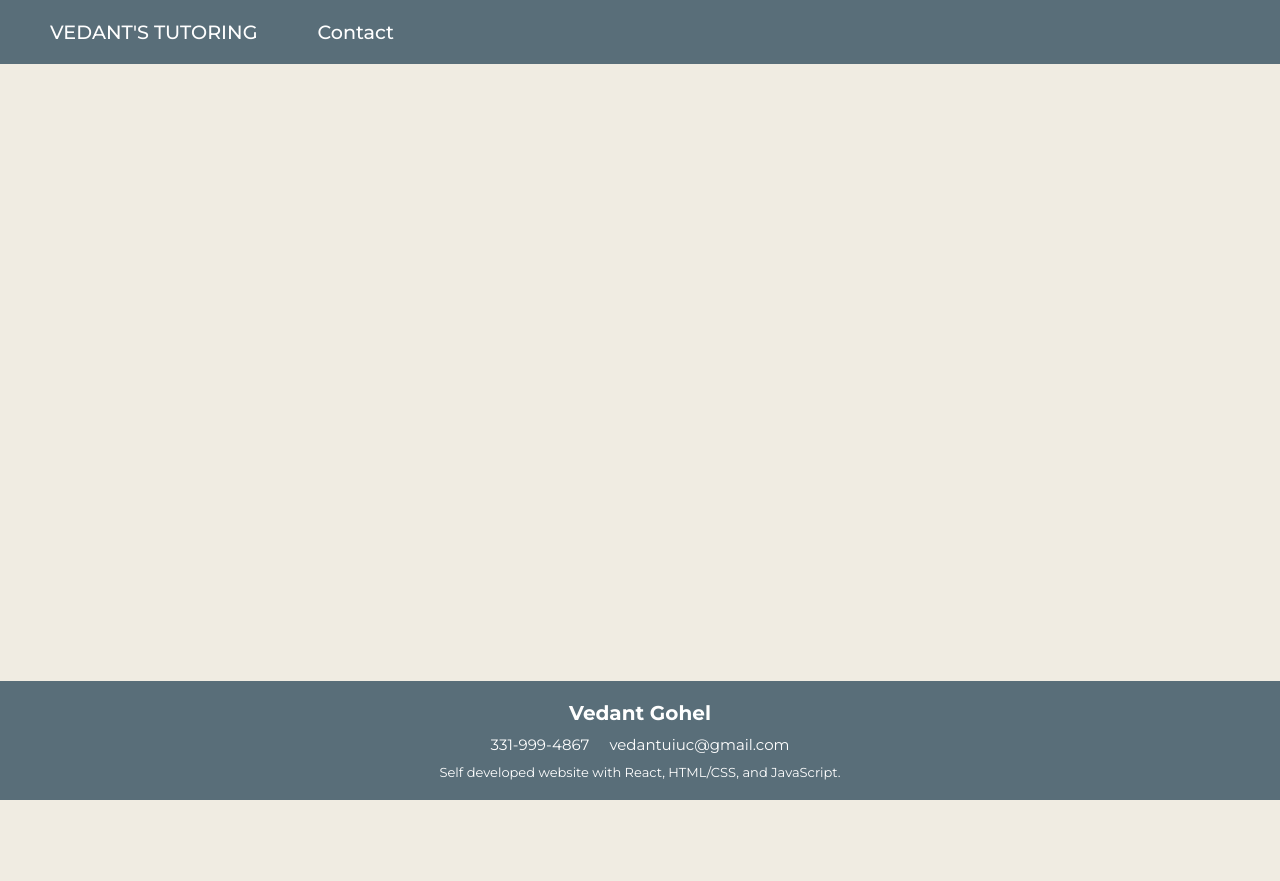
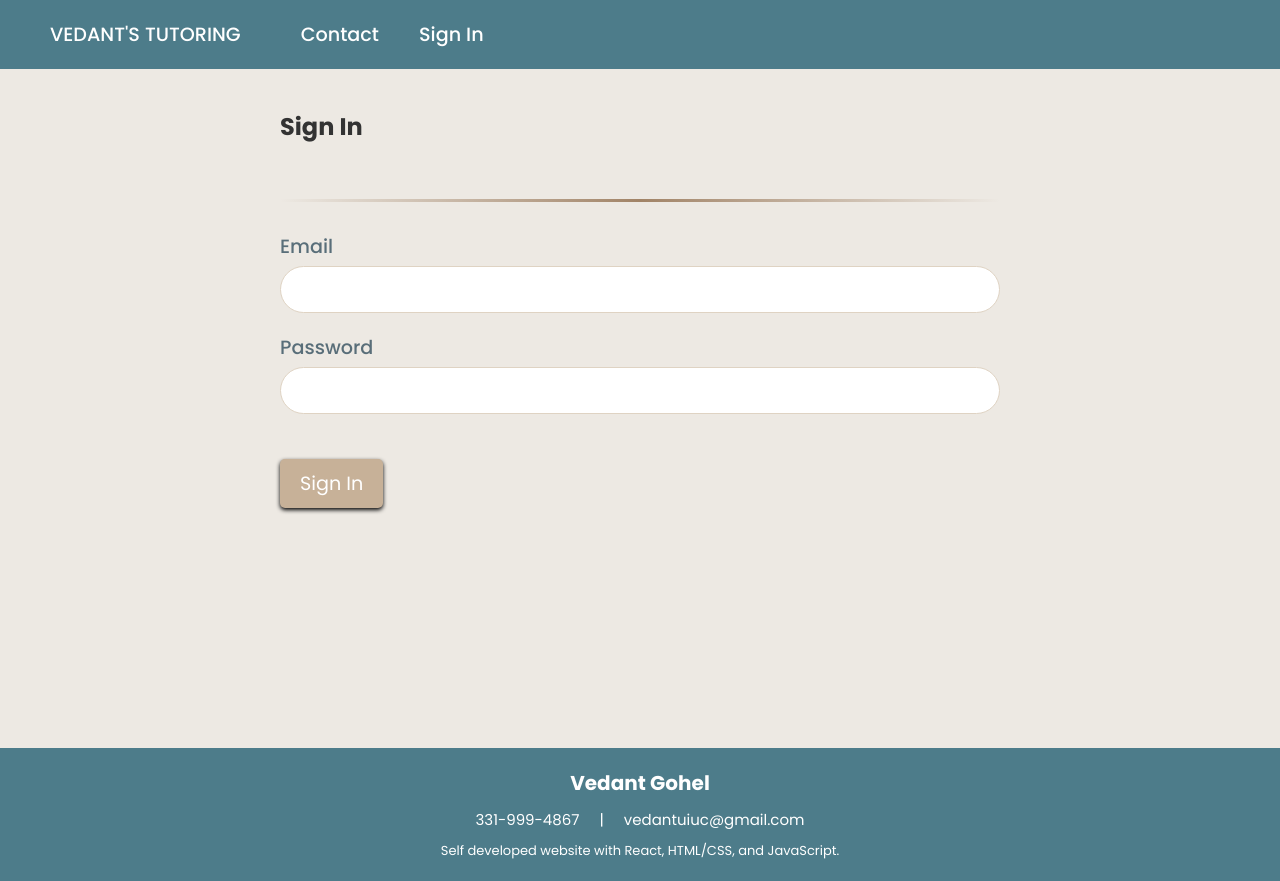
Before and after one commit to VedantCars2004/vedantstutoring, a React (Create React App) app: page /sign-in in a window 1280 px wide. Before the commit the page ends 800 px from the top, so only its background shows below. Built offline with nearby package versions, Linux system fonts and the light colour scheme.

Commit message:
updated css and added sign in page

```diff
--- a/src/App.css
+++ b/src/App.css
@@ -1,16 +1,15 @@
-/* App.css */
-@import url('https://fonts.googleapis.com/css2?family=Montserrat:wght@400;500;700&display=swap');
+@import url('https://fonts.googleapis.com/css2?family=Poppins:wght@400;500;600;700&display=swap');
 
 * {
   box-sizing: border-box;
   margin: 0;
   padding: 0;
-  font-family: 'Montserrat', sans-serif;
+  font-family: 'Poppins', sans-serif;
 }
 
 body {
-  background-color: #f0ece2;
-  color: #596e79;
+  background-color: #ede9e3;
+  color: #333;
 }
 
 .app {
@@ -32,24 +31,28 @@ body {
 
 .profile-container h1 {
   text-align: center;
+  font-weight: 700;
+  color: #3d3d3d;
 }
 
 .profile-container h2 {
   text-align: center;
+  font-weight: 600;
+  color: #555;
 }
 
 .main-heading {
   font-size: 3rem;
   font-weight: 700;
-  color: #596e79;
+  color: #333;
   margin-bottom: 1rem;
   text-align: center;
 }
 
 .subheading {
   font-size: 2rem;
-  font-weight: 700;
-  color: #c7b198;
+  font-weight: 600;
+  color: #555;
   margin-bottom: 0.5rem;
 }
 
@@ -57,7 +60,7 @@ body {
   font-size: 1.2rem;
   line-height: 1.6;
   margin-bottom: 2rem;
-  color: #596e79;
+  color: #666;
 }
 
 .course-card-container {
@@ -67,7 +70,7 @@ body {
 }
 
 .course-card {
-  border: 1px solid #dfd3c3;
+  border: 1px solid #e0e0e0;
   border-radius: 10px;
   padding: 30px;
   margin: 20px;
@@ -87,18 +90,17 @@ body {
   }
  }
 
-
 .card-title {
   font-size: 1.8rem;
   font-weight: 700;
-  color: #596e79;
+  color: #333;
   margin-bottom: 1rem;
 }
 
 .detail-text {
   font-size: 1.2rem;
   line-height: 1.6;
-  color: #596e79;
+  color: #666;
   margin-bottom: 0.5rem;
 }
 
@@ -110,7 +112,7 @@ body {
 }
 
 .nav-btn {
-  background-color: #c7b198;
+  background-color: #4d7c8a;
   color: #fff;
   border: none;
   padding: 10px 20px;
@@ -122,53 +124,35 @@ body {
 }
 
 .nav-btn:hover {
-  background-color: #596e79;
+  background-color: #3d6677;
   box-shadow: 0 4px 8px rgba(0, 0, 0, 0.2);
 }
 
 .nav-btn:active {
-  background-color: #475260;
+  background-color: #335769;
   box-shadow: 0 1px 2px rgba(0, 0, 0, 0.2);
   transform: translateY(1px);
 }
 
-.prev-btn {
-  background-color: #c7b198;
+.prev-btn,
+.next-btn {
+  background-color: #4d7c8a;
   color: #fff;
-  padding: 1px 20px;
+  padding: 10px 20px;
   border: none;
   border-radius: 5px;
   cursor: pointer;
-  font-size: 15px;
+  font-size: 16px;
   transition: background-color 0.5s ease, box-shadow 0.5s ease, transform 0.3s ease;
-  box-shadow: 0 1px 3px rgba(0,0,0.5)
+  box-shadow: 0 1px 3px rgba(0, 0, 0, 0.2);
 }
 
-.prev-btn:hover {
-  background-color: #596e79;
-  box-shadow: 0 4px 8px rgba(0, 0, 0, 1.2);
+.prev-btn:hover,
+.next-btn:hover {
+  background-color: #3d6677;
+  box-shadow: 0 4px 8px rgba(0, 0, 0, 0.2);
   transform: scale(1.05);
 }
-
-.next-btn {
-  background-color: #c7b198;
-  color: #fff;
-  padding: 5px 20px;
-  border: none;
-  border-radius: 5px;
-  cursor: pointer;
-  font-size: 15px;
-  transition: background-color 0.5s ease, box-shadow 0.5s ease, transform 0.3s ease;
-  box-shadow: 0 1px 3px rgba(0,0,0.5)
-}
-
-.next-btn:hover {
-  background-color: #596e79;
-  box-shadow: 0 4px 8px rgba(0, 0, 0, 1.2);
-  transform: scale(1.05);
-  font-size: 15px;
-}
-
 
 @keyframes fadeIn {
   from {
@@ -186,7 +170,7 @@ body {
   display: flex;
   justify-content: space-between;
   align-items: center;
-  background-color: #596e79;
+  background-color: #4d7c8a;
   color: #fff;
   padding: 20px;
 }
@@ -213,13 +197,13 @@ body {
 }
 
 .nav-link:hover {
-  background-color: #dfd3c3;
-  color: #596e79;
+  background-color: #3d6677;
+  color: #fff;
 }
 
 /* Footer */
 .footer {
-  background-color: #596e79;
+  background-color: #4d7c8a;
   color: #fff;
   padding: 20px;
   text-align: center;
@@ -256,116 +240,9 @@ body {
   }
  }
 
-
-.contact-info {
-  display: flex;
-  justify-content: center;
-  margin-bottom: 10px;
+ hr {
+  border: none;
+  height: 3px;
+  background-image: linear-gradient(to right, rgba(0, 0, 0, 0), rgba(153, 120, 89, 0.9), rgba(0, 0, 0, 0));
+  margin: 30px 0;
 }
-
-.contact-info p {
-  margin: 0 10px;
-  font-size: 15px;
-}
-
-.website-info {
-  font-size: 1rem;
-}
-
-/* Contact Page */
-.contact-page {
-  max-width: 800px;
-  margin: 0 auto;
-  padding: 40px;
-}
-
-.section-title {
-  font-size: 1.4rem;
-  font-weight: 500;
-  color: #596e79;
-  margin-bottom: 1rem;
-}
-
-.contact-options {
-  list-style-type: none;
-  padding: 0;
-  margin-bottom: 2rem;
-}
-
-.contact-options li {
-  font-size: 1.2rem;
-  line-height: 1.6;
-  color: #596e79;
-  margin-bottom: 0.5rem;
-}
-
-.contact-form {
-  background-color: #fff;
-  padding: 30px;
-  border-radius: 10px;
-  box-shadow: 0 4px 8px rgba(0, 0, 0, 0.1);
-}
-
-.form-group {
-  margin-bottom: 20px;
-  position: relative;
-}
-
-.form-group label {
-  font-size: 1.2rem;
-  font-weight: 500;
-  color: #596e79;
-  margin-bottom: 5px;
-  display: block;
-}
-
-.form-group input {
-  width: 100%;
-  padding: 10px;
-  border: 1px solid #dfd3c3;
-  border-radius: 100px;
-  font-size: 1rem;
-  color: #596e79;
-  transition: border-color 0.3s ease;
-}
-
-.form-group input:focus {
-  outline: none;
-  border-color: #c7b198;
-  animation: inputFocus 0.3s ease-in-out;
-}
-
-.form-group input:hover {
-  border-color: #937a5e;
-  border-width: 1.3px;
-}
-
-@keyframes inputFocus {
-  from {
-    transform: scale(1);
-  }
-  50% {
-    transform: scale(1.02);
-  }
-  to {
-    transform: scale(1);
-  }
-}
-
-button[type='submit'] {
-  background-color: #c7b198;
-  color: #fff;
-  padding: 10px 20px;
-  border: none;
-  border-radius: 5px;
-  cursor: pointer;
-  font-size: 1.2rem;
-  transition: background-color 0.3s ease, box-shadow 0.3s ease;
-  box-shadow: 0 2px 4px rgba(0,0,1)
-}
-
-button[type='submit']:hover {
-  background-color: #596e79;
-  transform: scale(1.02);
-  box-shadow: 0 4px 8px rgba(0, 0, 0, 1.2);
-}
--- a/src/App.js
+++ b/src/App.js
@@ -5,6 +5,7 @@ import HomePage from './HomePage';
 import ContactPage from './ContactPage';
 import Navbar from './Navbar';
 import Footer from './Footer';
+import SignInPage from './SignIn';
 
 const App = () => {
   return (
@@ -15,6 +16,7 @@ const App = () => {
           <Routes>
             <Route path="/" element={<HomePage />} />
             <Route path="/contact" element={<ContactPage />} />
+            <Route path="/sign-in" element={<SignInPage />} />
           </Routes>
         </div>
         <Footer />
--- /dev/null
+++ b/src/Contact.css
@@ -0,0 +1,114 @@
+
+.contact-info {
+    display: flex;
+    justify-content: center;
+    margin-bottom: 10px;
+  }
+
+  .contact-info p {
+    margin: 0 10px;
+    font-size: 15px;
+  }
+
+  .website-info {
+    font-size: 1rem;
+  }
+
+  /* Contact Page */
+  .contact-page {
+    max-width: 800px;
+    margin: 0 auto;
+    padding: 40px;
+  }
+
+  .section-title {
+    font-size: 1.4rem;
+    font-weight: 500;
+    color: #333;
+    margin-bottom: 1rem;
+  }
+
+  .contact-options {
+    list-style-type: none;
+    padding: 0;
+    margin-bottom: 2rem;
+  }
+
+  .contact-options li {
+    font-size: 1.2rem;
+    line-height: 1.6;
+    color: #666;
+    margin-bottom: 0.5rem;
+  }
+
+
+  .contact-form {
+    background-color: #fff;
+    padding: 30px;
+    border-radius: 10px;
+    box-shadow: 0 4px 8px rgba(0, 0, 0, 0.1);
+  }
+
+  .form-group {
+    margin-bottom: 20px;
+    position: relative;
+  }
+
+  .form-group label {
+    font-size: 1.2rem;
+    font-weight: 500;
+    color: #596e79;
+    margin-bottom: 5px;
+    display: block;
+  }
+
+  .form-group input {
+    width: 100%;
+    padding: 10px;
+    border: 1px solid #dfd3c3;
+    border-radius: 100px;
+    font-size: 1rem;
+    color: #596e79;
+    transition: border-color 0.3s ease;
+  }
+
+  .form-group input:focus {
+    outline: none;
+    border-color: #c7b198;
+    animation: inputFocus 0.3s ease-in-out;
+  }
+
+  .form-group input:hover {
+    border-color: #937a5e;
+    border-width: 1.3px;
+  }
+
+  @keyframes inputFocus {
+    from {
+      transform: scale(1);
+    }
+    50% {
+      transform: scale(1.02);
+    }
+    to {
+      transform: scale(1);
+    }
+  }
+
+  button[type='submit'] {
+    background-color: #c7b198;
+    color: #fff;
+    padding: 10px 20px;
+    border: none;
+    border-radius: 5px;
+    cursor: pointer;
+    font-size: 1.2rem;
+    transition: background-color 0.3s ease, box-shadow 0.3s ease;
+    box-shadow: 0 2px 4px rgba(0,0,1)
+  }
+
+  button[type='submit']:hover {
+    background-color: #596e79;
+    transform: scale(1.02);
+    box-shadow: 0 4px 8px rgba(0, 0, 0, 1.2);
+  }
--- a/src/ContactPage.js
+++ b/src/ContactPage.js
@@ -1,6 +1,6 @@
 import React, { useState } from 'react';
 import { useEffect } from 'react';
-import './App.css';
+import './Contact.css';
 
 const ContactPage = () => {
   useEffect(() => {
@@ -30,18 +30,11 @@ const ContactPage = () => {
   return (
     <div className="contact-page">
       <h2>Contact Me</h2>
-      <br></br>
+
       <hr></hr>
-      <br></br>
-      <br></br>
-      <h3>Contact me through the form below, or the following options:</h3>
-      <br></br>
-      <ul>
-        <li>Text- 331-999-4867 → Text works better at first, then we can set up a phone call.</li>
-        <br></br>
-        <li>Email- vedantuiuc@gmail.com</li>
-      </ul>
-      <br></br>
+
+
+      <h4>Contact me through the form below, or leave a message at 331-999-4867 or vedantuiuc@gmail.com:</h4>
       <br></br>
       <form onSubmit={handleSubmit}>
         <div className="form-group">
@@ -88,7 +81,7 @@ const ContactPage = () => {
             required
           />
         </div>
-        <br></br>
+
         <br></br>
         <button type="submit">Submit</button>
       </form>
--- a/src/Footer.js
+++ b/src/Footer.js
@@ -7,7 +7,7 @@ const Footer = () => {
       <div className="footer-content">
         <h2>Vedant Gohel</h2>
         <div className="contact-info">
-          <p>331-999-4867</p>
+          <p>331-999-4867 &nbsp; &nbsp; | </p>
           <p>vedantuiuc@gmail.com</p>
         </div>
         <p className="website-info">Self developed website with React, HTML/CSS, and JavaScript.</p>
--- a/src/Navbar.js
+++ b/src/Navbar.js
@@ -15,6 +15,9 @@ const Navbar = () => {
           <Link to="/contact" className="nav-link">
             Contact
           </Link>
+          <Link to="/sign-in" className="nav-link">
+            Sign In
+          </Link>
         </li>
       </ul>
     </nav>
--- /dev/null
+++ b/src/SignIn.css
@@ -0,0 +1,78 @@
+/* Sign In Page */
+.sign-in-page {
+    max-width: 800px;
+    margin: 0 auto;
+    padding: 40px;
+  }
+
+  .sign-in-title {
+    font-size: 1.4rem;
+    font-weight: 500;
+    color: #333;
+    margin-bottom: 1rem;
+    text-align: center;
+  }
+
+  .sign-in-form {
+    background-color: #fff;
+    padding: 30px;
+    border-radius: 10px;
+    box-shadow: 0 4px 8px rgba(0, 0, 0, 0.1);
+  }
+
+  .form-group {
+    margin-bottom: 20px;
+    position: relative;
+  }
+
+  .form-group label {
+    font-size: 1.2rem;
+    font-weight: 500;
+    color: #596e79;
+    margin-bottom: 5px;
+    display: block;
+  }
+
+  .form-group input {
+    width: 100%;
+    padding: 10px;
+    border: 1px solid #dfd3c3;
+    border-radius: 100px;
+    font-size: 1rem;
+    color: #596e79;
+    transition: border-color 0.3s ease;
+  }
+
+  .form-group input:focus {
+    outline: none;
+    border-color: #c7b198;
+    animation: inputFocus 0.3s ease-in-out;
+  }
+
+  .form-group input:hover {
+    border-color: #937a5e;
+    border-width: 1.3px;
+  }
+
+  @keyframes inputFocus {
+    from {
+      transform: scale(1);
+    }
+    50% {
+      transform: scale(1.02);
+    }
+    to {
+      transform: scale(1);
+    }
+  }
+
+  button[type='submit'] {
+    background-color: #c7b198;
+    color: #fff;
+    padding: 10px 20px;
+    border: none;
+    border-radius: 5px;
+    cursor: pointer;
+    font-size: 1.2rem;
+    transition: background-color 0.
+  }
--- /dev/null
+++ b/src/SignIn.js
@@ -0,0 +1,48 @@
+import React, { useState } from 'react';
+import './SignIn.css';
+
+const SignInPage = () => {
+  const [email, setEmail] = useState('');
+  const [password, setPassword] = useState('');
+
+  const handleSubmit = (e) => {
+    e.preventDefault();
+    // Handle sign-in logic here
+    console.log('Email:', email);
+    console.log('Password:', password);
+  };
+
+  return (
+    <div className="sign-in-page">
+      <h2>Sign In</h2>
+      <br></br>
+      <hr></hr>
+      <form onSubmit={handleSubmit}>
+        <div className="form-group">
+          <label htmlFor="email">Email</label>
+          <input
+            type="email"
+            id="email"
+            value={email}
+            onChange={(e) => setEmail(e.target.value)}
+            required
+          />
+        </div>
+        <div className="form-group">
+          <label htmlFor="password">Password</label>
+          <input
+            type="password"
+            id="password"
+            value={password}
+            onChange={(e) => setPassword(e.target.value)}
+            required
+          />
+        </div>
+        <br></br>
+        <button type="submit">Sign In</button>
+      </form>
+    </div>
+  );
+};
+
+export default SignInPage;
```
Also changed, not shown: src/HomePage.js (+0 -10 lines).
